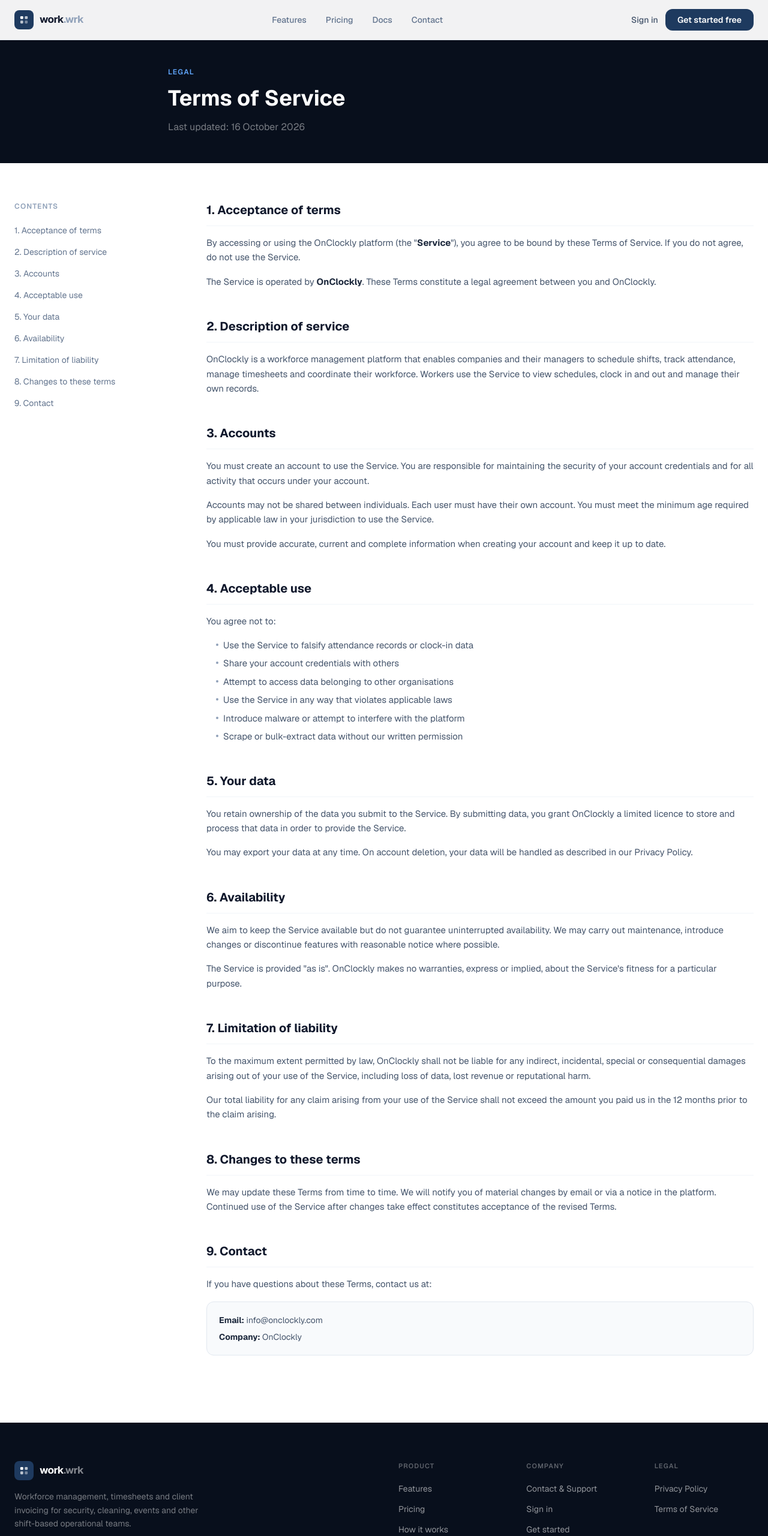
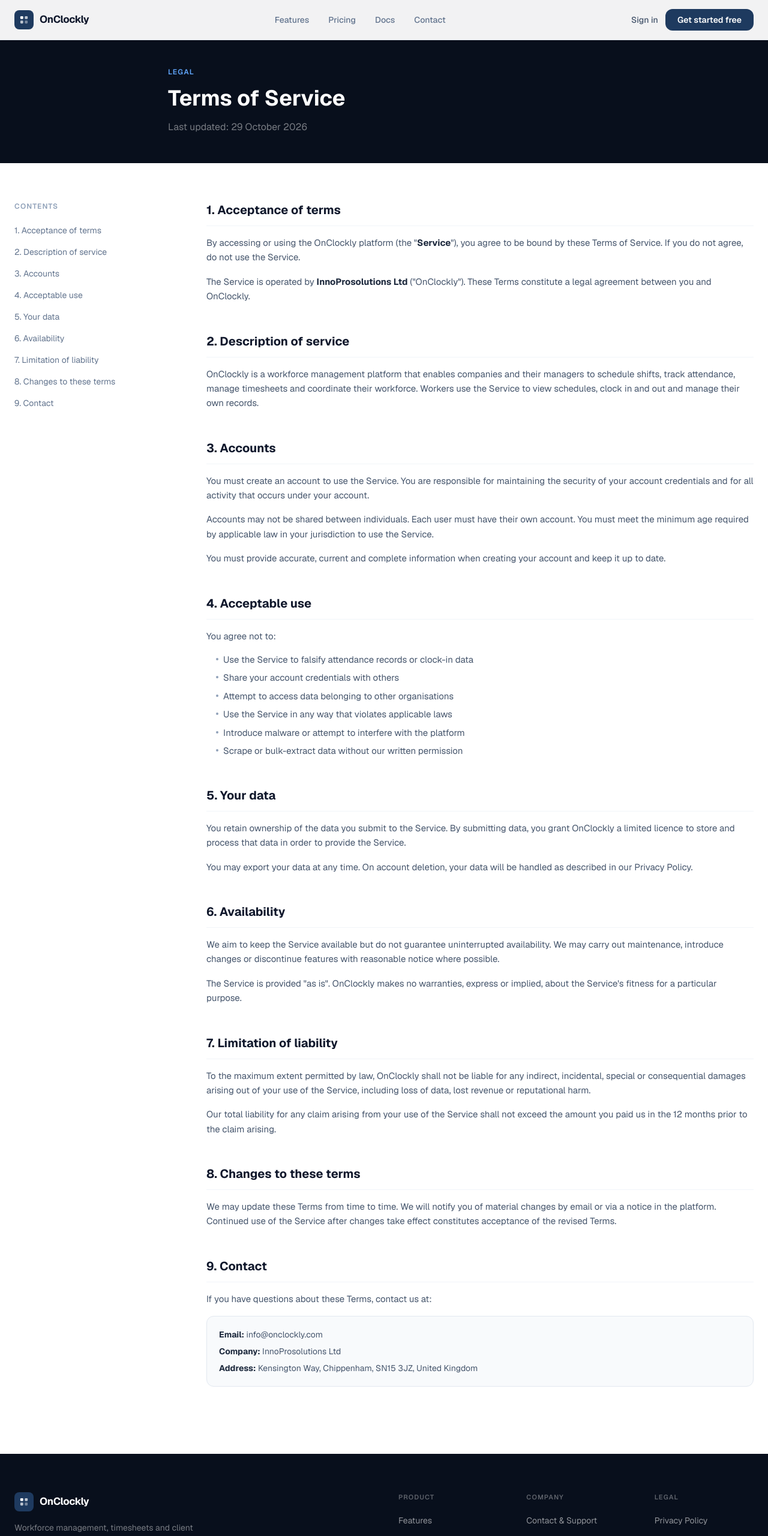
Before and after one commit to Abate-Mony/inprn-marketing-app, a Next.js app: page /terms in a window 1280 px wide. Shown: the top 2561 px of the page at 60% size. Built offline with nearby package versions, Linux system fonts and the light colour scheme.

Commit message:
Fix legal company details, update public policy dates, and replace legacy work.wrk branding with OnClockly on shared logo component.

```diff
--- a/app/privacy/page.tsx
+++ b/app/privacy/page.tsx
@@ -58,9 +58,7 @@
         <div className="max-w-3xl mx-auto px-6">
           <p className="text-xs font-semibold uppercase tracking-widest text-[#60A5FA] mb-4">Legal</p>
           <h1 className="text-4xl font-bold text-white mb-4">Privacy Policy</h1>
-          <p className="text-white/45">
-            Last updated: 24/09/2026
-          </p>
+          <p className="text-white/45">Last updated: 29 October 2026</p>
         </div>
       </section>
 
@@ -87,8 +85,7 @@
               <P>
                 OnClockly (&quot;<strong className="text-slate-800">OnClockly</strong>&quot;, &quot;<strong className="text-slate-800">we</strong>
                 &quot;, &quot;<strong className="text-slate-800">us</strong>&quot; or &quot;<strong className="text-slate-800">our</strong>&quot;)
-                is a workforce management and timesheet platform operated by <a href="www.innoprosolution.com">InnoProsolutions</a>, registered at{" "}
-               Kensington Way
+                is a workforce management and timesheet platform operated by <a href="https://www.innoprosolution.com" target="_blank" rel="noopener noreferrer">InnoProsolutions Ltd</a>, registered at Kensington Way, Chippenham, SN15 3JZ, United Kingdom.
               </P>
               <P>
                 This Privacy Policy explains what personal data OnClockly collects, why we collect it, how we use it and your rights in relation to
@@ -156,7 +153,7 @@
               </P>
               <P>
                 You may disconnect Google sign-in at any time by visiting your account settings or by contacting{" "}
-               support@onclockly.com.
+                support@onclockly.com.
               </P>
             </DocSection>
 
@@ -253,13 +250,13 @@
               <P>For any privacy-related questions, requests or concerns, please contact us:</P>
               <div className="bg-slate-50 border border-slate-200 rounded-xl p-5 text-sm text-slate-600 flex flex-col gap-2">
                 <p>
-                  <strong className="text-slate-800">Email:</strong> mail@yourdomain.com
+                  <strong className="text-slate-800">Email:</strong> privacy@onclockly.com
                 </p>
                 <p>
-                  <strong className="text-slate-800">Company:</strong> InPerson
+                  <strong className="text-slate-800">Company:</strong> InnoProsolutions Ltd
                 </p>
                 <p>
-                  <strong className="text-slate-800">Address:</strong> Kensington Way Chippenham
+                  <strong className="text-slate-800">Address:</strong> Kensington Way, Chippenham, SN15 3JZ, United Kingdom
                 </p>
               </div>
               <P>If you are not satisfied with our response, you may have the right to complain to your local data protection authority.</P>
--- a/app/terms/page.tsx
+++ b/app/terms/page.tsx
@@ -37,9 +37,7 @@
         <div className="max-w-3xl mx-auto px-6">
           <p className="text-xs font-semibold uppercase tracking-widest text-[#60A5FA] mb-4">Legal</p>
           <h1 className="text-4xl font-bold text-white mb-4">Terms of Service</h1>
-          <p className="text-white/45">
-            Last updated: 16 October 2026
-          </p>
+          <p className="text-white/45">Last updated: 29 October 2026</p>
         </div>
       </section>
 
@@ -65,7 +63,7 @@
                 bound by these Terms of Service. If you do not agree, do not use the Service.
               </P>
               <P>
-                The Service is operated by <strong className="text-slate-800">OnClockly</strong>. These Terms constitute a legal agreement between
+                The Service is operated by <strong className="text-slate-800">InnoProsolutions Ltd</strong> (&quot;OnClockly&quot;). These Terms constitute a legal agreement between
                 you and OnClockly.
               </P>
             </DocSection>
@@ -153,7 +151,10 @@
                   <strong className="text-slate-800">Email:</strong> info@onclockly.com
                 </p>
                 <p>
-                  <strong className="text-slate-800">Company:</strong> OnClockly
+                  <strong className="text-slate-800">Company:</strong> InnoProsolutions Ltd
+                </p>
+                <p>
+                  <strong className="text-slate-800">Address:</strong> Kensington Way, Chippenham, SN15 3JZ, United Kingdom
                 </p>
               </div>
             </DocSection>
--- a/components/marketing/Logo.tsx
+++ b/components/marketing/Logo.tsx
@@ -10,7 +10,7 @@
         </svg>
       </div>
       <span className={`text-[17px] font-bold tracking-tight ${light ? "text-white" : "text-slate-900"}`}>
-        work<span className={light ? "text-white/50" : "text-slate-400"}>.wrk</span>
+        OnClockly
       </span>
     </div>
   );
```
